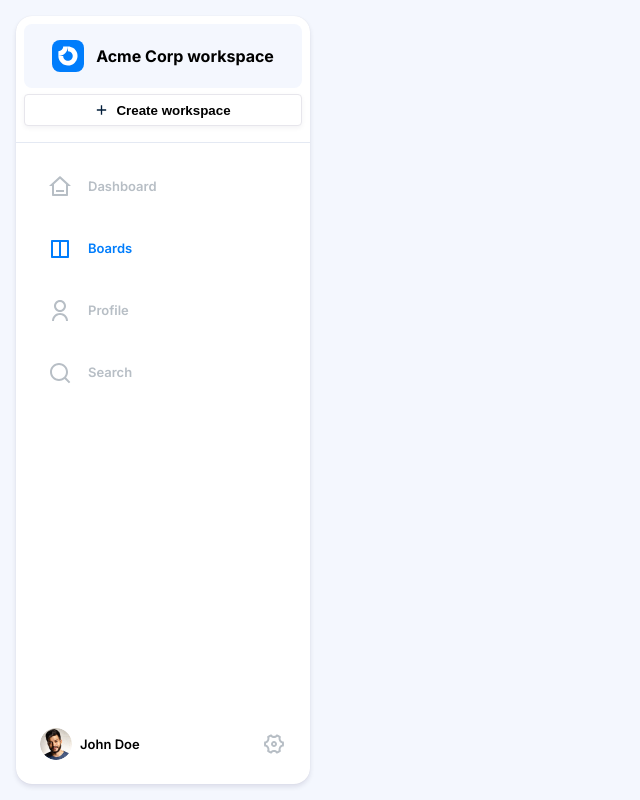
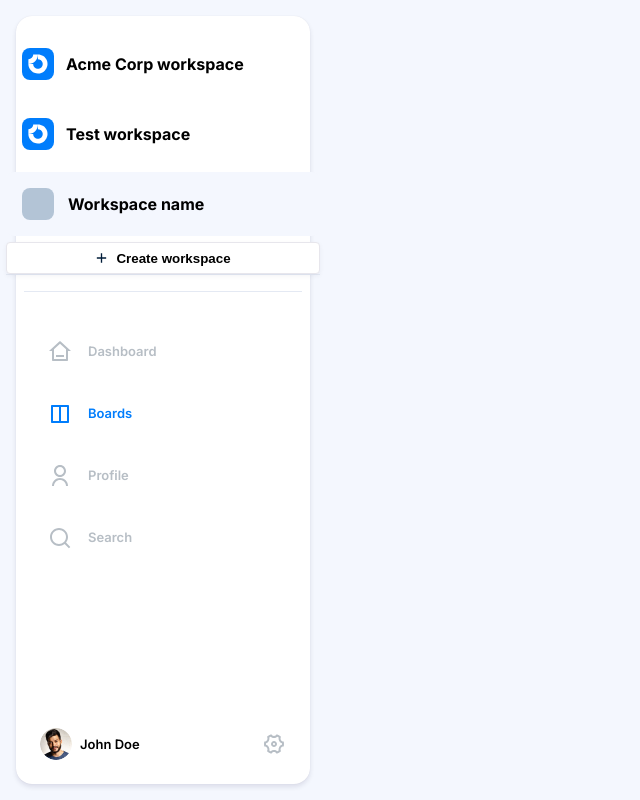
Before and after one commit to rbrtj/storydoc-assignment, a React (Vite) app: page / in a window 1280 px wide. Both pictures are taken after a click on the button "Create workspace". Shown: the whole page, without its empty margins (0-640 px from the left). Built offline with nearby package versions, Linux system fonts and the light colour scheme.

Commit message:
basic workspaces events

```diff
--- /dev/null
+++ b/src/assets/icons/LogoEmpty.tsx
@@ -0,0 +1,13 @@
+export const LogoEmpty = ({ onClick }) => {
+  return (
+    <div
+      style={{
+        width: "32px",
+        height: "32px",
+        backgroundColor: "#B3C4D6",
+        borderRadius: "8px",
+      }}
+      onClick={onClick}
+    ></div>
+  );
+};
--- a/src/components/ui/button/Button.tsx
+++ b/src/components/ui/button/Button.tsx
@@ -1,10 +1,10 @@
-import './Button.scss';
-import {Plus} from "../../../assets/icons";
-export const Button = () => {
-    return (
-        <button className="button">
-            <Plus />
-        Create workspace
-        </button>
-    )
-}
+import "./Button.scss";
+import { Plus } from "../../../assets/icons";
+export const Button = ({ onClick }) => {
+  return (
+    <button onClick={onClick} className="button">
+      <Plus />
+      Create workspace
+    </button>
+  );
+};
--- a/src/components/workspacesHeader/WorkspacesHeader.scss
+++ b/src/components/workspacesHeader/WorkspacesHeader.scss
@@ -1,5 +1,5 @@
 .workspaces-header {
-  &-container {
+  & {
     display: flex;
     flex-direction: column;
     align-items: center;
@@ -8,15 +8,37 @@
     font-weight: bold;
   }
 
-  &-content {
+  &__item {
     display: flex;
-    justify-content: center;
+    justify-content: left;
     align-items: center;
-    background-color: #F4F7FE;
+    padding: 16px;
     width: 100%;
     border-radius: 8px;
     height: 64px;
     gap: 12px;
+
+    &--active {
+      background-color: #F4F7FE;
+    }
+
+    &.workspaces-header__item--new {
+      background-color: #F4F7FE;
+    }
+
+    &__input {
+      border: none;
+      background-color: #F4F7FE;
+      font-family: Inter;
+      font-size: 16px;
+      font-style: normal;
+      font-weight: bold;
+      &:focus {
+        outline: none;
+      }
+      &:active {
+        border: none;
+      }
+    }
   }
-
 }
--- a/src/components/workspacesHeader/WorkspacesHeader.tsx
+++ b/src/components/workspacesHeader/WorkspacesHeader.tsx
@@ -1,14 +1,55 @@
-import './WorkspacesHeader.scss';
-import {Button} from "../ui/button";
-import {Logo} from "../../assets/icons";
+import "./WorkspacesHeader.scss";
+import { Button } from "../ui/button";
+import { Logo, LogoEmpty } from "../../assets/icons";
+import { useDispatch, useSelector } from "react-redux";
+import { boardSlice } from "../../store/slices";
+import { useState } from "react";
+
 export const WorkspacesHeader = () => {
-    return (
-        <div className="workspaces-header-container">
-            <div className="workspaces-header-content">
-                <Logo />
-            Acme Corp workspace
-            </div>
-            <Button />
+  const [newBoardName, setNewBoardName] = useState("Workspace name");
+  const [showNewBoardItem, setShowNewBoardItem] = useState(false);
+  const dispatch = useDispatch();
+  const boards = useSelector((state) => state.board);
+
+  const handleButtonClick = () => {
+    setShowNewBoardItem(true);
+    dispatch(boardSlice.actions.setBoardActive({ index: null }));
+  };
+
+  const handleCancelNewBoard = () => {
+    setShowNewBoardItem(false);
+  };
+
+  return (
+    <div className="workspaces-header">
+      {boards.map((board, index) => (
+        <div
+          key={index}
+          className={`workspaces-header__item ${
+            board.isActive ? "workspaces-header__item--active" : ""
+          }`}
+          onClick={() => {
+            if (!showNewBoardItem) {
+              dispatch(boardSlice.actions.setBoardActive({ index }));
+            }
+          }}
+        >
+          <Logo />
+          {board.name}
         </div>
-    )
-}
+      ))}
+      {showNewBoardItem && (
+        <div className="workspaces-header__item workspaces-header__item--new">
+          <LogoEmpty onClick={handleCancelNewBoard} />
+          <input
+            value={newBoardName}
+            onChange={(e) => setNewBoardName(e.target.value)}
+            className="workspaces-header__item__input"
+          />
+        </div>
+      )}
+
+      <Button onClick={handleButtonClick} />
+    </div>
+  );
+};
--- a/src/components/workspacesMain/WorkspacesMain.tsx
+++ b/src/components/workspacesMain/WorkspacesMain.tsx
@@ -1,38 +1,40 @@
-import './WorkspacesMain.scss';
-import {Board, Home, Profile, Search} from "../../assets/icons";
+import "./WorkspacesMain.scss";
+import { Board, Home, Profile, Search } from "../../assets/icons";
 
 const navItems = [
   {
     icon: <Home />,
-        text: 'Dashboard',
-        active: false
+    text: "Dashboard",
+    active: false,
   },
   {
     icon: <Board />,
-        text: 'Boards',
-        active: true
+    text: "Boards",
+    active: true,
   },
   {
     icon: <Profile />,
-        text: 'Profile',
-        active: false
+    text: "Profile",
+    active: false,
   },
   {
     icon: <Search />,
-        text: 'Search',
-        active: false
-    }
-]
+    text: "Search",
+    active: false,
+  },
+];
 export const WorkspacesMain = () => {
   return (
     <div className="workspaces-main-container">
-        {navItems.map((item) => (
-            <div className={`workspaces-main-item ${item.active ? 'active' : ''}`}>
+      {navItems.map((item, index) => (
+        <div
+          key={index}
+          className={`workspaces-main-item ${item.active ? "active" : ""}`}
+        >
           {item.icon}
           {item.text}
         </div>
       ))}
-
     </div>
-    )
-}
+  );
+};
--- a/src/store/slices/boardSlice.ts
+++ b/src/store/slices/boardSlice.ts
@@ -1,13 +1,43 @@
 import { createSlice } from "@reduxjs/toolkit";
 import { BoardInterface } from "../types";
-
-const initialState: BoardInterface | Record<string, never> = {};
+// import {Logo} from '../../assets/icons';
+const initialState: BoardInterface[] | Record<string, never> = [
+  {
+    name: "Acme Corp workspace",
+    // TODO - add icon
+    isActive: true,
+    columns: [],
+  },
+  {
+    name: "Test workspace",
+    isActive: false,
+    columns: [],
+  },
+];
 
 export const boardSlice = createSlice({
   name: "board",
   initialState,
-  reducers: {},
-})
+  reducers: {
+    addBoard: (state, action) => {
+      const isActive = state.length > 0 ? false : true;
+      const payload = action.payload;
+      const board = {
+        name: payload.name,
+        isActive,
+        columns: [],
+      };
+      state.push(board);
+    },
+    setBoardActive: (state, action) => {
+      state.map((board, index) => {
+        index === action.payload.index
+          ? (board.isActive = true)
+          : (board.isActive = false);
+        return board;
+      });
+    },
+  },
+});
 
-
-export const { } = boardSlice.actions;
+export const {} = boardSlice.actions;
```
Also changed, not shown: src/assets/icons/index.ts (+8 -7 lines). Lines whose indentation alone changed are shown as unchanged.
